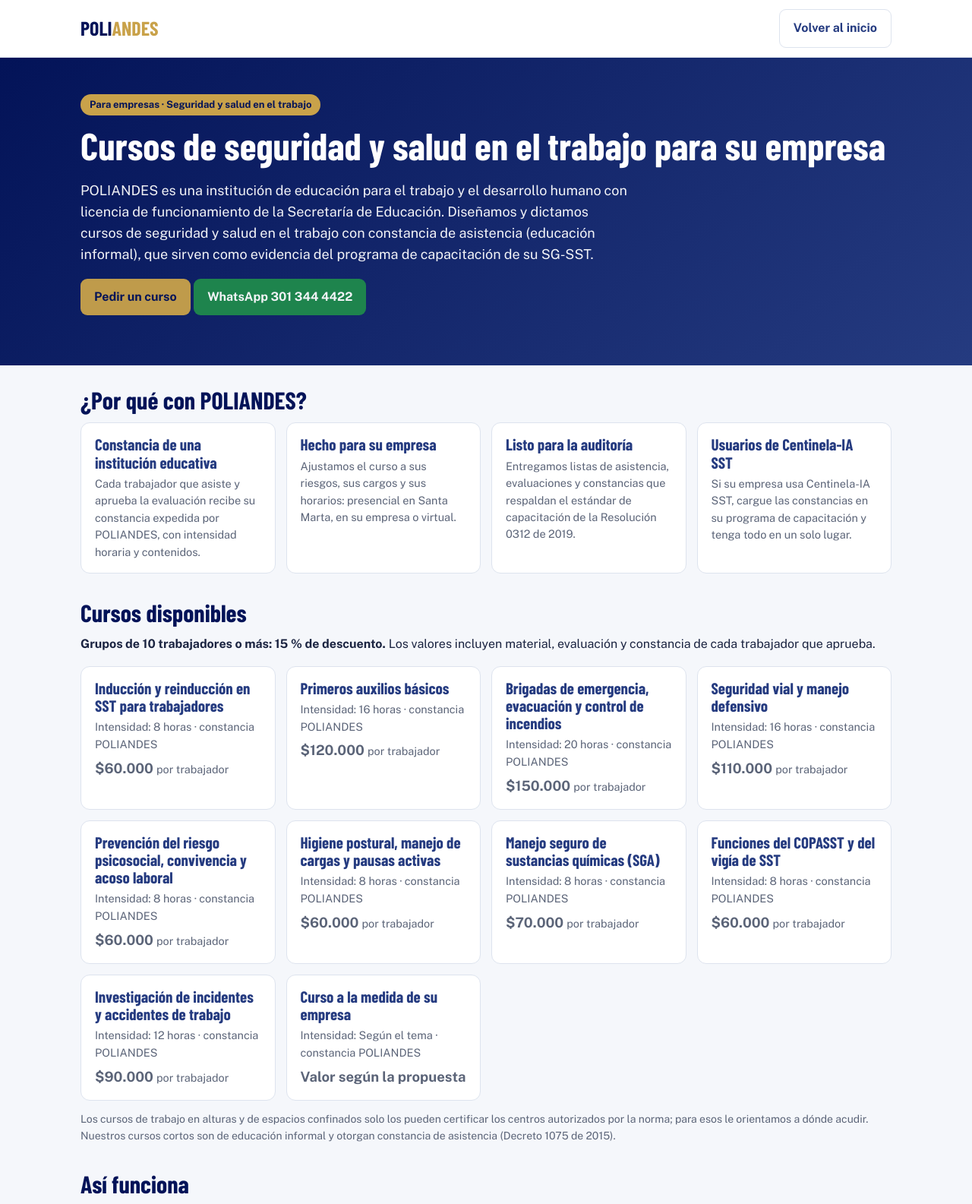
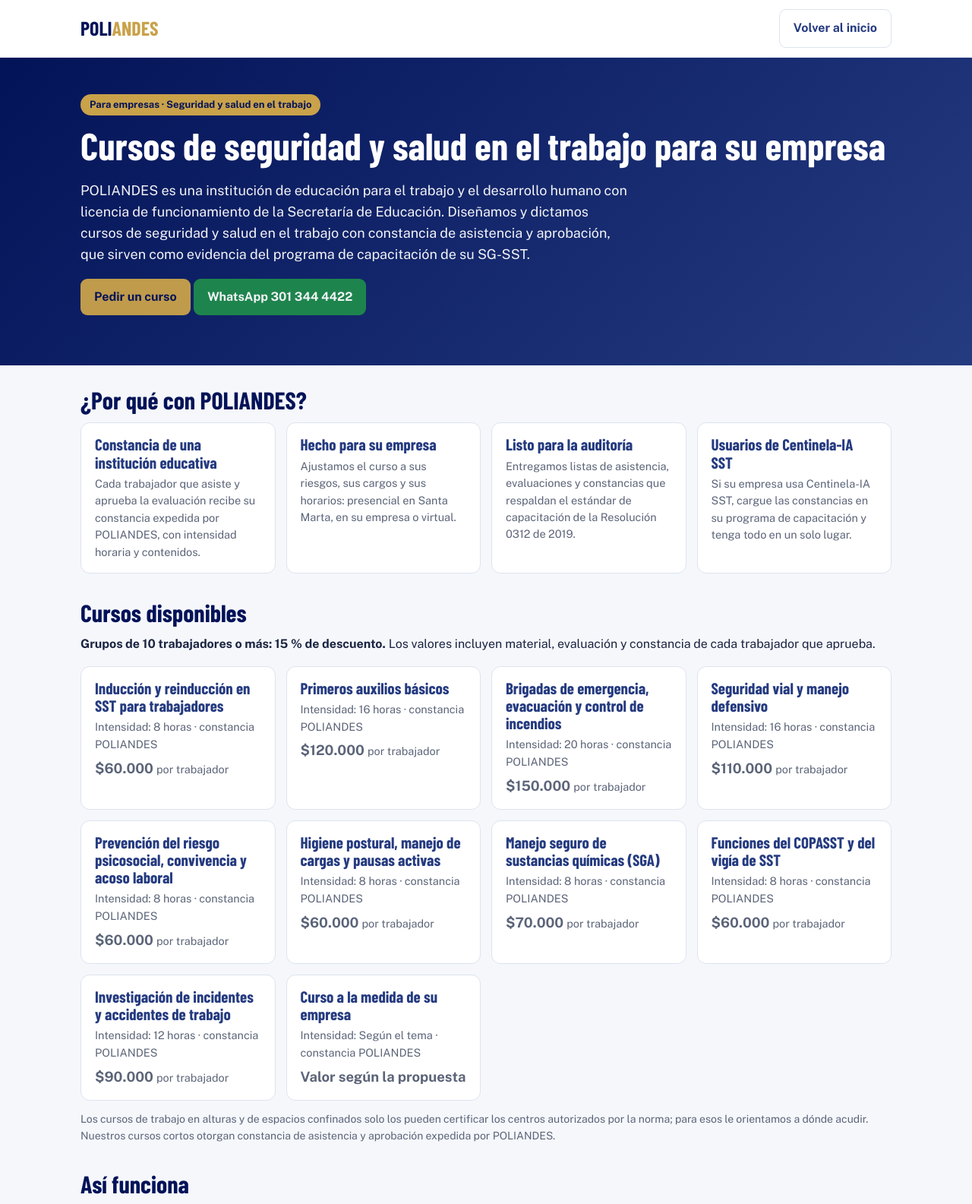
Before and after one commit to RL-rikardolondono/poliandes-web, a plain HTML site: page cursos-empresas.html in a window 1280 px wide. Shown: the top 1585 px of the page at 76% size. Drawn offline with nearby package versions, Linux system fonts and the light colour scheme; a script that the page names is missing.

Commit message:
Cursos SST: constancia de asistencia y aprobacion (sin "educacion informal")

```diff
--- a/cursos-empresas.html
+++ b/cursos-empresas.html
@@ -27,7 +27,7 @@ form .full{grid-column:1/-1}label{display:flex;flex-direction:column;gap:5px;fon
 <header class="top"><div class="top-in"><a class="marca" href="https://www.poliandes.com/">POLI<span>ANDES</span></a><a class="btn lin" href="https://www.poliandes.com/">Volver al inicio</a></div></header>
 <div class="hero"><div class="hero-in"><span class="sello">Para empresas · Seguridad y salud en el trabajo</span>
 <h1>Cursos de seguridad y salud en el trabajo para su empresa</h1>
-<p>POLIANDES es una institución de educación para el trabajo y el desarrollo humano con licencia de funcionamiento de la Secretaría de Educación. Diseñamos y dictamos cursos de seguridad y salud en el trabajo con constancia de asistencia (educación informal), que sirven como evidencia del programa de capacitación de su SG-SST.</p>
+<p>POLIANDES es una institución de educación para el trabajo y el desarrollo humano con licencia de funcionamiento de la Secretaría de Educación. Diseñamos y dictamos cursos de seguridad y salud en el trabajo con constancia de asistencia y aprobación, que sirven como evidencia del programa de capacitación de su SG-SST.</p>
 <p style="margin-top:18px"><a class="btn oro" href="#pedido">Pedir un curso</a> <a class="btn wa" href="https://wa.me/573013444422?text=Hola%2C%20POLIANDES.%20Quiero%20informaci%C3%B3n%20de%20cursos%20de%20SST%20para%20los%20trabajadores%20de%20mi%20empresa." target="_blank" rel="noopener">WhatsApp 301 344 4422</a></p></div></div>
 <main>
 <section><h2>¿Por qué con POLIANDES?</h2><div class="grid">
@@ -36,7 +36,7 @@ form .full{grid-column:1/-1}label{display:flex;flex-direction:column;gap:5px;fon
 <div class="card"><h3>Listo para la auditoría</h3><p>Entregamos listas de asistencia, evaluaciones y constancias que respaldan el estándar de capacitación de la Resolución 0312 de 2019.</p></div>
 <div class="card"><h3>Usuarios de Centinela-IA SST</h3><p>Si su empresa usa Centinela-IA SST, cargue las constancias en su programa de capacitación y tenga todo en un solo lugar.</p></div></div></section>
 <section><h2>Cursos disponibles</h2><p style="margin:.2rem 0 1rem"><b>Grupos de 10 trabajadores o más: 15 % de descuento.</b> Los valores incluyen material, evaluación y constancia de cada trabajador que aprueba.</p><div class="grid" id="cursos"></div>
-<p style="color:var(--suave);font-size:14px">Los cursos de trabajo en alturas y de espacios confinados solo los pueden certificar los centros autorizados por la norma; para esos le orientamos a dónde acudir. Nuestros cursos cortos son de educación informal y otorgan constancia de asistencia (Decreto 1075 de 2015).</p></section>
+<p style="color:var(--suave);font-size:14px">Los cursos de trabajo en alturas y de espacios confinados solo los pueden certificar los centros autorizados por la norma; para esos le orientamos a dónde acudir. Nuestros cursos cortos otorgan constancia de asistencia y aprobación expedida por POLIANDES.</p></section>
 <section><h2>Así funciona</h2><div class="grid">
 <div class="card paso"><b class="n">1</b><div><h3>Nos cuenta qué necesita</h3><p>Escoja los cursos y el número de trabajadores en el formulario de abajo.</p></div></div>
 <div class="card paso"><b class="n">2</b><div><h3>Le enviamos la propuesta</h3><p>En menos de 2 días hábiles recibe fechas, modalidad y el valor total con el descuento que aplique.</p></div></div>
```
